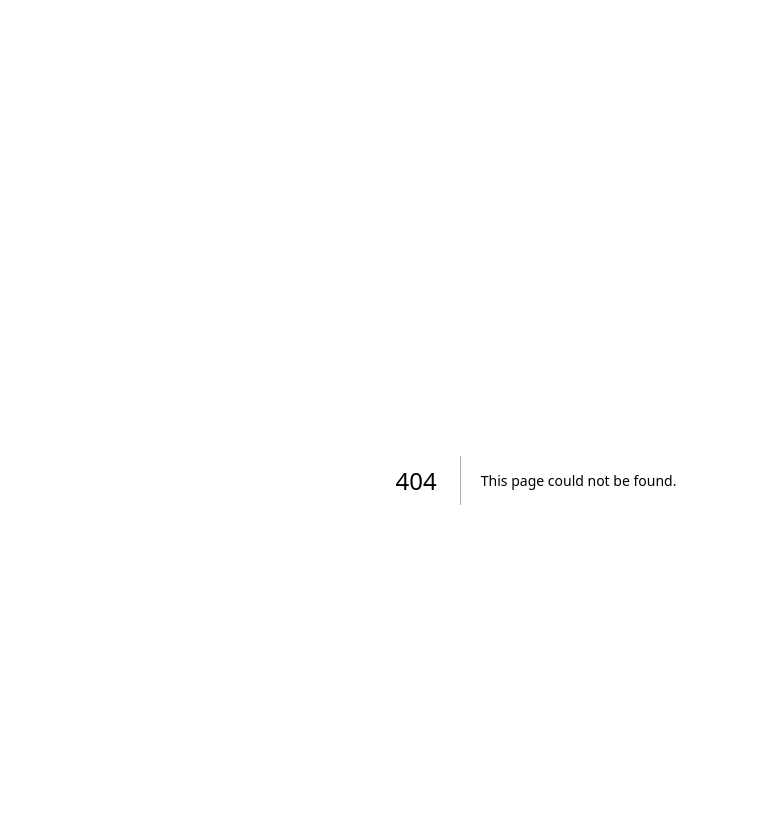
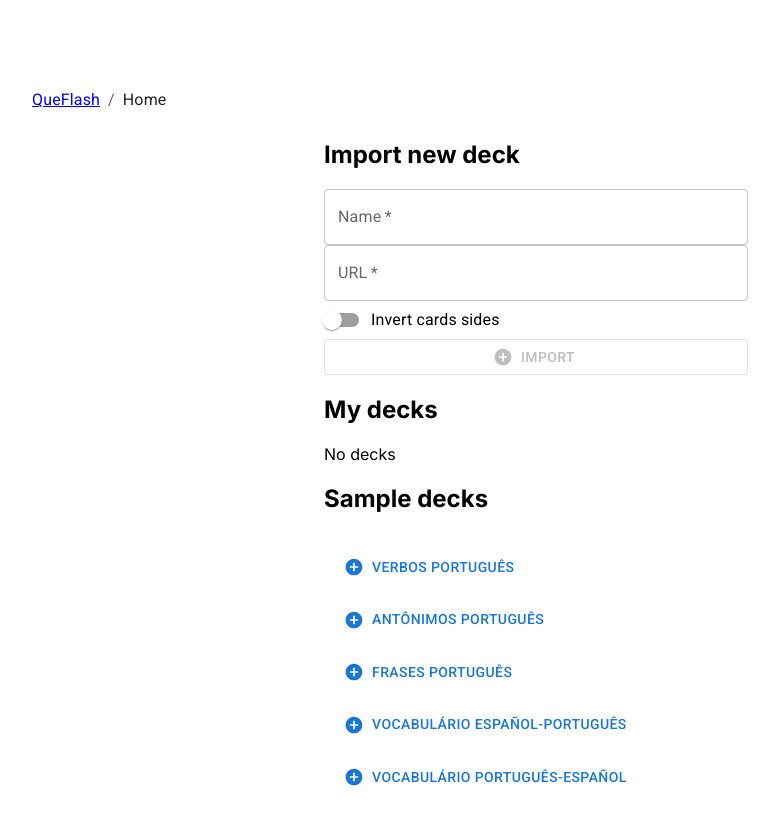
Before and after one commit to flbulgarelli/queflash, a Next.js app: page /queflash/ in a window 1280 px wide. Before the commit this address had no page. Shown: the top 824 px of the page, without its empty margins (104-883 px from the left). Built offline with nearby package versions, Linux system fonts and the light colour scheme.

Commit message:
Fix basepath

```diff
--- a/next.config.js
+++ b/next.config.js
@@ -1,6 +1,7 @@
 /** @type {import('next').NextConfig} */
 const nextConfig = {
-  output: 'export'
+  output: 'export',
+  basePath: '/queflash'
 }
 
 module.exports = nextConfig
--- a/src/app/deck-list.tsx
+++ b/src/app/deck-list.tsx
@@ -31,7 +31,7 @@ export default function DeckList() {
                   sx={{ '&:last-child td, &:last-child th': { border: 0 } }}
                 >
                   <TableCell component="th" scope="row">
-                    <Link href={`./deck/${Storage.asDeckKey(deck.name)}`}>{deck.name}</Link>
+                    <Link href={`/deck/${Storage.asDeckKey(deck.name)}`}>{deck.name}</Link>
                   </TableCell>
                   <TableCell align="right">
                     {deck.cards.length} / <span className="fls-easy">{deck.easies.length}</span> / <span className="fls-hard">{deck.hards.length}</span>
--- a/src/app/page.tsx
+++ b/src/app/page.tsx
@@ -42,7 +42,7 @@ function SampleDecks() {
       <List>
         {samples.map((it, index) =>
           <ListItem key={index}>
-            <Button href={`./import?name=${it.name}&inverted=${it.inverted}&url=${it.url}`} startIcon={<AddCircle/>}>{it.name}</Button>
+            <Button href={`/import?name=${it.name}&inverted=${it.inverted}&url=${it.url}`} startIcon={<AddCircle/>}>{it.name}</Button>
           </ListItem>)
         }
       </List>
```
Also changed, not shown: 1 other file (tests, documents, lock files or other folders).
